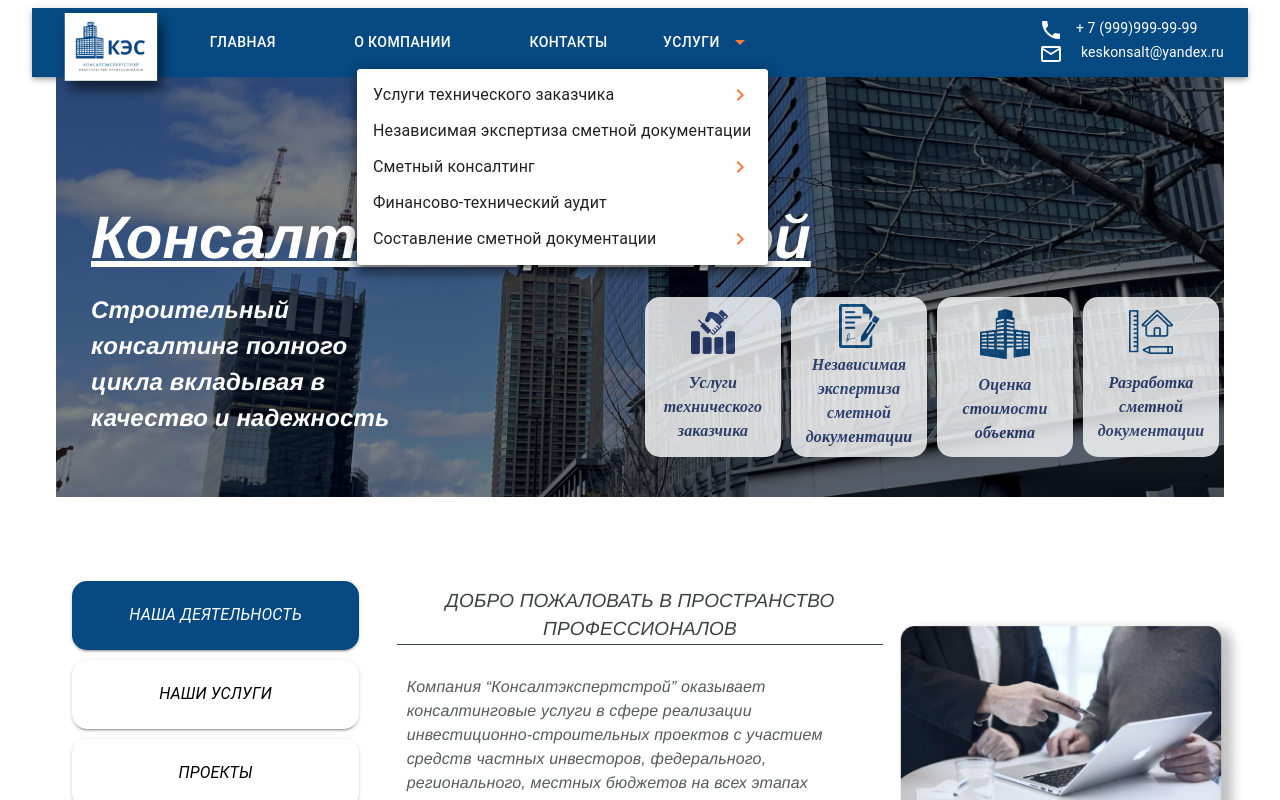
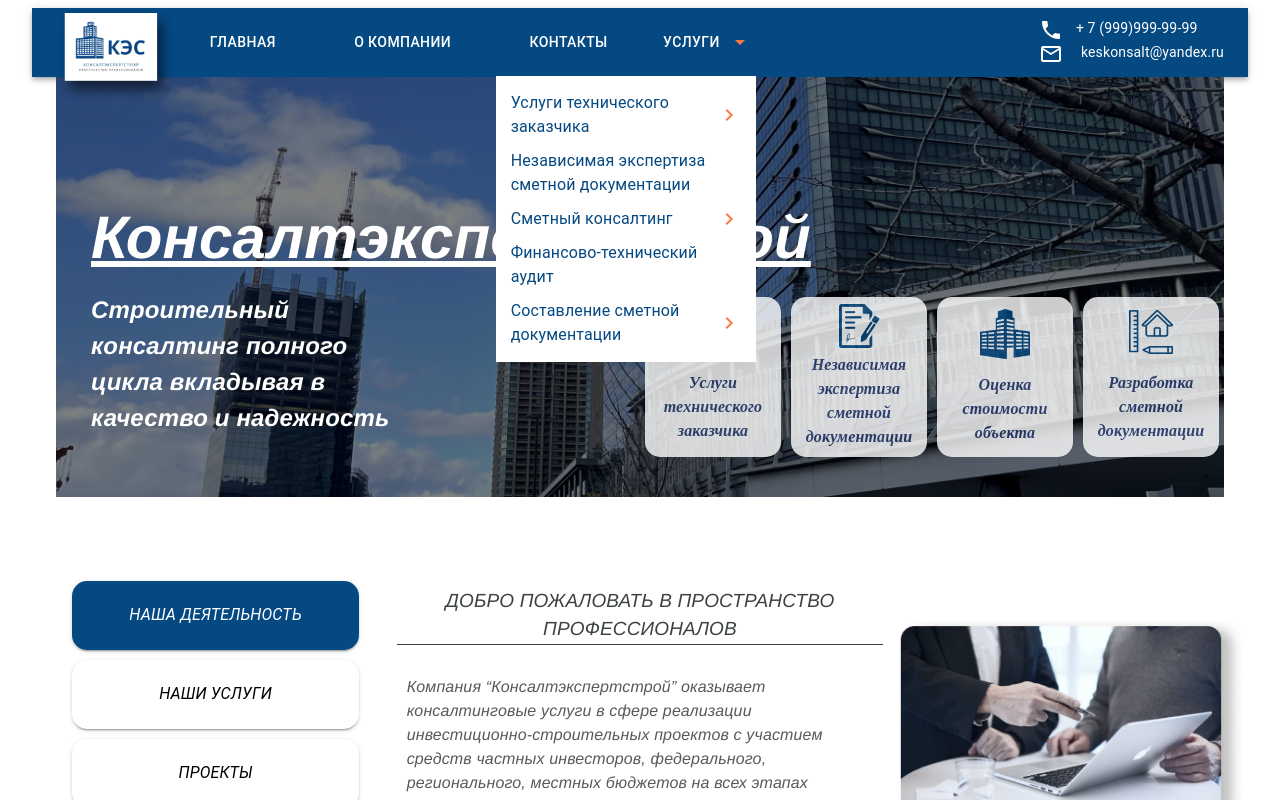
Before and after one commit to Dmitry2310/Consaltstroy, a React (Create React App) app in the folder client/: page /home in a window 1280 px wide. Both pictures are taken after a click on the button "УСЛУГИ". Shown: the top 800 px of the page. Built offline with nearby package versions, Linux system fonts and the light colour scheme.

Commit message:
add first drop menu

```diff
--- a/client/src/Components/Header/Header.jsx
+++ b/client/src/Components/Header/Header.jsx
@@ -139,7 +139,6 @@ const Header = () => {
                         <Box sx={{ display: { xs: 'none', md: 'flex' } }}>
                             <Services handleCloseServiceMenu={handleCloseServiceMenu} handleOpenServiceMenu={handleOpenServiceMenu} anchorElService={anchorElService} />
                         </Box>
-
                     </Box>
 
                     <Box sx={{ display: { xs: 'flex', md: 'none', marginRight: '20px' } }}>
--- a/client/src/Components/Header/Services.jsx
+++ b/client/src/Components/Header/Services.jsx
@@ -1,20 +1,24 @@
 import React, { useState, useEffect, useRef } from "react";
 
+import Button from '@mui/material/Button';
 import Box from '@mui/material/Box';
-import Typography from '@mui/material/Typography';
-import Menu from '@mui/material/Menu';
-import Button from '@mui/material/Button';
-import MenuItem from '@mui/material/MenuItem';
 import ArrowDropDown from '@mui/icons-material/ArrowDropDown';
 import ChevronRightIcon from '@mui/icons-material/ChevronRight';
 import ConsaltMenu from './ConsaltMenu';
+import Typography from '@mui/material/Typography';
+import "./styles.css";
 
-const Services = ({ handleCloseServiceMenu, handleOpenServiceMenu, anchorElService }) => {
-
+const Services = () => {
     let ref = useRef();
 
     const [dropdown, setDropdown] = useState(false);
+    const [openDropMenu, setOpenDropMenu] = useState(false);
     const [menu, setMenu] = useState('');
+
+
+    const openMenu = () => {
+        setOpenDropMenu(!openDropMenu)
+    }
 
     useEffect(() => {
         const handler = (event) => {
@@ -43,69 +47,43 @@ const Services = ({ handleCloseServiceMenu, handleOpenServiceMenu, anchorElServi
         setMenu('');
     };
 
+    console.log(openDropMenu)
+
     return (
-        <Box>
-            <Button onClick={handleOpenServiceMenu} sx={{ my: 2, color: 'white', marginLeft: '35%' }}> {/* SERVICES TABLE */}
+        <Box sx={{ position: 'relative' }}>
+            <Button onClick={openMenu} sx={{ my: 2, color: 'white', marginLeft: '35%' }}> {/* SERVICES TABLE */}
                 услуги
                 <ArrowDropDown color='secondary' sx={{ width: '40px' }} />
             </Button>
-            <Menu
-                sx={{ mt: '45px' }}
-                id="menu-appbar"
-                anchorEl={anchorElService}
-                anchorOrigin={{
-                    vertical: 'top',
-                    horizontal: 'right',
-                }}
-                keepMounted
-                transformOrigin={{
-                    vertical: 'top',
-                    horizontal: 'right',
-                }}
-                open={Boolean(anchorElService)}
-                onClose={handleCloseServiceMenu}
-            >
-                <MenuItem ref={ref} onMouseEnter={() => onMouseEnter('services')} onMouseLeave={onMouseLeave} onClick={handleCloseServiceMenu} sx={{ display: 'flex', justifyContent: 'space-between' }}>
-                    <Typography textAlign="center">Услуги технического заказчика</Typography>
-                    <ChevronRightIcon color="secondary" />
-                    {(dropdown && menu === 'services') ?
-                        <Box>
-                            <Typography>ret</Typography>
-                        </Box>
-                        :
-                        null
-                    }
-                </MenuItem>
-                <MenuItem onClick={handleCloseServiceMenu}>
-                    <Typography textAlign="center" >Независимая экспертиза сметной документации</Typography>
-                </MenuItem>
-                <MenuItem sx={{ position: 'relative' }} ref={ref} onMouseEnter={() => onMouseEnter('consalt')} onMouseLeave={onMouseLeave} onClick={handleCloseServiceMenu} sx={{ display: 'flex', justifyContent: 'space-between' }}>
-                    <Typography textAlign="center" >Сметный консалтинг</Typography>
-                    <ChevronRightIcon color="secondary" />
-                    {(dropdown && menu === 'consalt') ?
-                        <Box sx={{ position: 'relative', width: '10%' }}>
+            {openDropMenu ?
+                <Box sx={{ display: 'flex', flexDirection: 'column', position: 'absolute', bottom: '-285px', left: '-120px', background: 'white', zIndex: '10', width: '240px', padding: '10px' }}>
+                    <Box ref={ref} onMouseEnter={() => onMouseEnter('services')} onMouseLeave={onMouseLeave} className='menuItem' >
+                        <Typography color="primary">Услуги технического заказчика</Typography>
+                        <ChevronRightIcon color="secondary" />
+                    </Box>
+                    <Box >
+                        <Typography color="primary" className='menuItem'>Независимая экспертиза сметной документации</Typography>
+                    </Box>
+                    <Box ref={ref} onMouseEnter={() => onMouseEnter('consalt')} onMouseLeave={onMouseLeave} className='menuItem'>
+                        <Typography color="primary" >Сметный консалтинг</Typography>
+                        <ChevronRightIcon color="secondary" />
+                        {dropdown && menu === 'consalt' ?
                             <ConsaltMenu />
-                        </Box>
-
-                        :
-                        null
-                    }
-                </MenuItem>
-                <MenuItem onClick={handleCloseServiceMenu}>
-                    <Typography textAlign="center" >Финансово-технический аудит</Typography>
-                </MenuItem>
-                <MenuItem ref={ref} onMouseEnter={() => onMouseEnter('documentation')} onMouseLeave={onMouseLeave} onClick={handleCloseServiceMenu} sx={{ display: 'flex', justifyContent: 'space-between' }}>
-                    <Typography textAlign="center" >Составление сметной документации</Typography>
-                    <ChevronRightIcon color="secondary" />
-                    {(dropdown && menu === 'documentation') ?
-                        <Box>
-                            <Typography>ret3</Typography>
-                        </Box>
-                        :
-                        null
-                    }
-                </MenuItem>
-            </Menu>
+                            :
+                            null
+                        }
+                    </Box>
+                    <Box >
+                        <Typography color="primary" className='menuItem'>Финансово-технический аудит</Typography>
+                    </Box>
+                    <Box ref={ref} onMouseEnter={() => onMouseEnter('documentation')} onMouseLeave={onMouseLeave} className='menuItem'>
+                        <Typography color="primary" >Составление сметной документации</Typography>
+                        <ChevronRightIcon color="secondary" />
+                    </Box>
+                </Box>
+                :
+                null
+            }
         </Box>
     )
 }
--- /dev/null
+++ b/client/src/Components/Header/styles.css
@@ -0,0 +1,11 @@
+.menuItem {
+    display: flex;
+    justify-content: space-between;
+    align-items: center;
+    padding: 5px;
+}
+
+.menuItem:hover {
+    background-color: beige;
+    cursor: pointer;
+}
```
